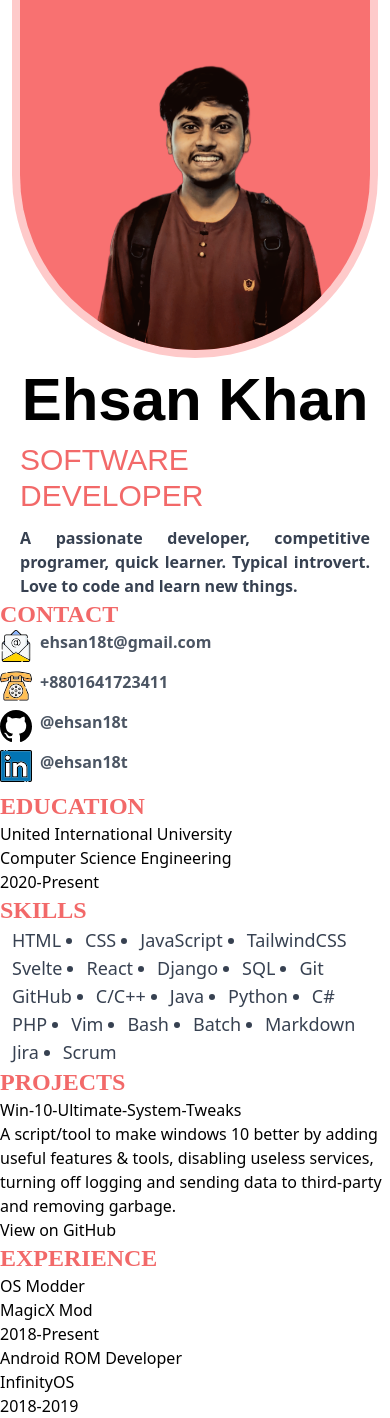
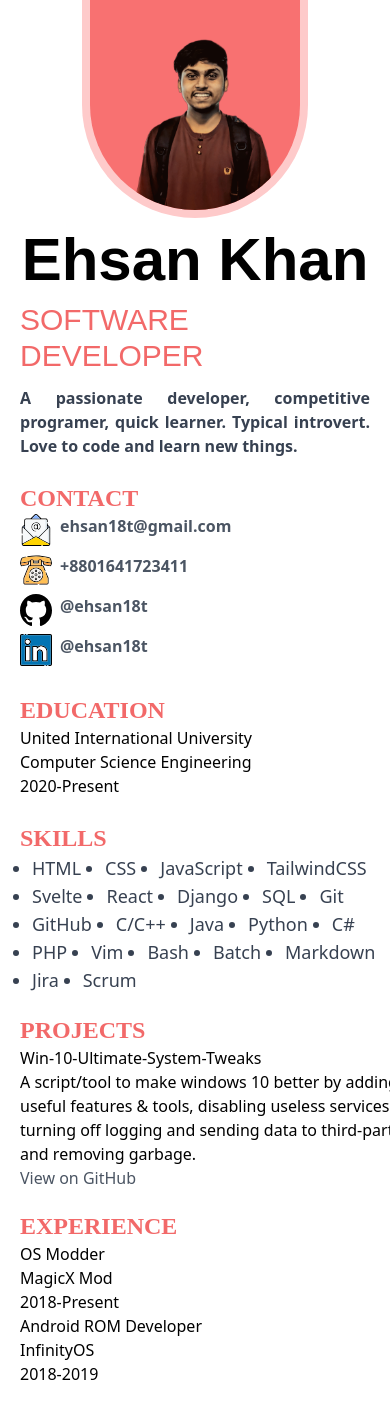
Before and after one commit to ehsan18t/ehsan-pages, a React (Vite) app: page / in a window 390 px wide. After the commit the page ends 1386 px from the top, so only its background shows below. Built offline with nearby package versions, Linux system fonts and the light colour scheme; a web font is replaced by a local one.

Commit message:
perfectly responsive

```diff
--- a/src/pages/Resume.jsx
+++ b/src/pages/Resume.jsx
@@ -20,9 +20,14 @@ const Resume = () => {
             A passionate developer, competitive programer, quick learner.
             Typical introvert. Love to code and learn new things.
           </p>
+          <div className="hr">
+            <br />
+            <br />
+          </div>
         </div>
       </div>
       <div className="bottom">
+        <div className="left-side">
           <div className="contact">
             <h2>Contact</h2>
             <a href="mailto:ehsan18t@gmail.com">
@@ -47,6 +52,8 @@ const Resume = () => {
               <p>2020-Present</p>
             </div>
           </div>
+        </div>
+        <div className="right-side">
           <div className="skills">
             <h2>Skills</h2>
             <ul>
@@ -78,9 +85,9 @@ const Resume = () => {
             <div className="project">
               <h3>Win-10-Ultimate-System-Tweaks</h3>
               <p>
-              A script/tool to make windows 10 better by adding useful features
-              & tools, disabling useless services, turning off logging and
-              sending data to third-party and removing garbage.
+                A script/tool to make windows 10 better by adding useful
+                features & tools, disabling useless services, turning off
+                logging and sending data to third-party and removing garbage.
               </p>
               <a href="https://github.com/ehsan18t/Win10-Ultimate-System-Tweaks">
                 View on GitHub
@@ -102,6 +109,7 @@ const Resume = () => {
           </div>
         </div>
       </div>
+    </div>
   )
 }
 
--- a/src/pages/resume.css
+++ b/src/pages/resume.css
@@ -5,20 +5,34 @@
 }
 
 .profile-picture-container {
-  @apply ring-8 ring-red-200 object-bottom object-cover flex flex-col items-center justify-end bg-red-400 rounded-b-full;
+  @apply w-3/5 ring-8 ring-red-200 object-bottom object-cover flex flex-col items-center justify-end bg-red-400 rounded-b-full;
+  @apply md:w-2/5 lg:w-1/4 lg:h-64;
+}
+
+.top-header {
+  @apply flex items-center flex-col w-full bg-white px-5;
+  @apply md:flex-row md:items-start lg:flex-row lg:items-start gap-5;
+}
+
+.left-side,
+.right-side {
+  @apply flex flex-col gap-5 mt-6 ml-5 w-full;
+}
+
+.left-side {
   @apply md:w-2/5 lg:w-2/5;
 }
 
-.top-header {
-  @apply flex flex-col w-full bg-white px-5;
-  @apply md:flex-row lg:flex-row gap-5;
+.bottom {
+  @apply flex flex-col;
+  @apply md:flex-row lg:flex-row;
 }
 
-.side-bottom {
-  @apply justify-center mt-6;
+.bottom {
+  @apply justify-center;
 }
 
-.side-bottom a {
+.bottom a {
   @apply text-gray-600;
 }
 
@@ -40,7 +54,11 @@
 }
 
 .profile {
-  @apply flex flex-col gap-3 md:m-7 lg:m-9;
+  @apply w-full flex flex-col gap-3 md:m-7 lg:m-9 justify-center;
+}
+
+.hr {
+  @apply border-b-2 border-gray-700 hidden lg:block;
 }
 
 .profile h1 {
```
Lines whose indentation alone changed are shown as unchanged.
